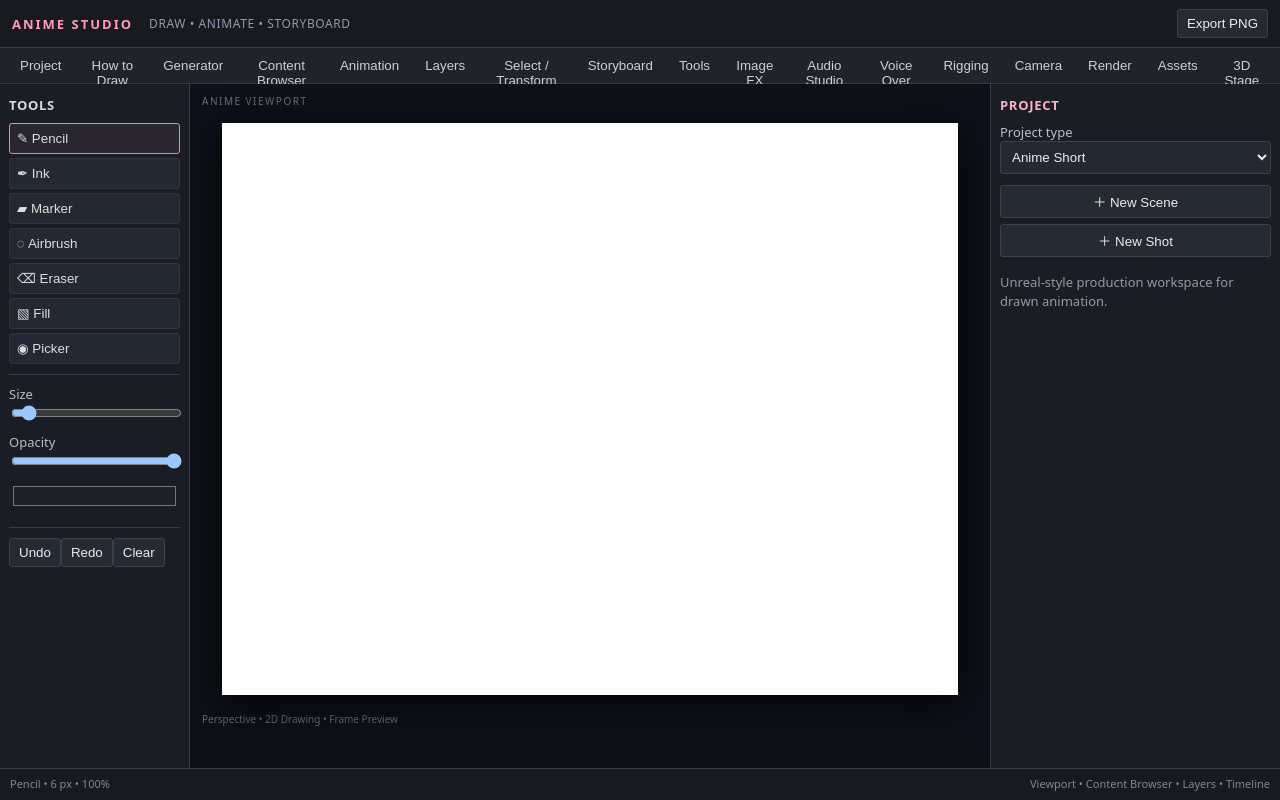
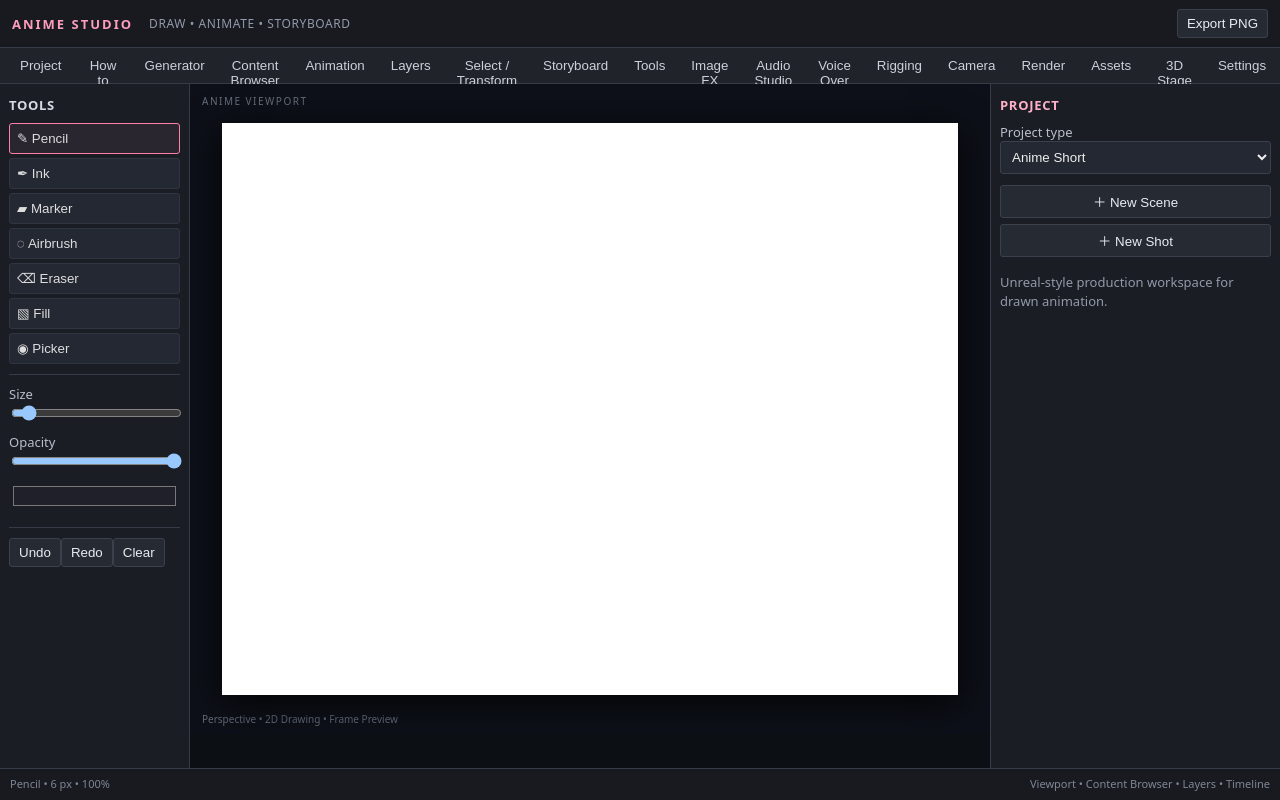
Before and after one commit to ArkansasIo/Drawing-program, a website with bundled scripts: page index.html in a window 1280 px wide. Built offline with nearby package versions, Linux system fonts and the light colour scheme.

Commit message:
Add Anime Studio identity and settings workspace

```diff
--- a/index.html
+++ b/index.html
@@ -1,10 +1,10 @@
 <!doctype html>
 <html lang="en"><head><meta charset="utf-8"><meta name="viewport" content="width=device-width,initial-scale=1">
 <title>Anime Studio — Drawing & Animation</title><link rel="stylesheet" href="style.css"></head>
-<body>
+<body id="anime-studio" data-app-id="anime-studio">
 <header><strong>ANIME STUDIO</strong><span>DRAW • ANIMATE • STORYBOARD</span><button id="export">Export PNG</button></header>
 <nav class="menu">
-<button data-panel="project">Project</button><button data-panel="howto">How to Draw</button><button data-panel="generator">Generator</button><button data-panel="references">Content Browser</button><button data-panel="animation">Animation</button><button data-panel="layers">Layers</button><button data-panel="select">Select / Transform</button><button data-panel="panels">Storyboard</button><button data-panel="tools">Tools</button><button data-panel="effects">Image FX</button><button data-panel="audio">Audio Studio</button><button data-panel="voiceover">Voice Over</button><button data-panel="rigging">Rigging</button><button data-panel="camera">Camera</button><button data-panel="render">Render</button><button data-panel="assets">Assets</button><button data-panel="stage3d">3D Stage</button>
+<button data-panel="project">Project</button><button data-panel="howto">How to Draw</button><button data-panel="generator">Generator</button><button data-panel="references">Content Browser</button><button data-panel="animation">Animation</button><button data-panel="layers">Layers</button><button data-panel="select">Select / Transform</button><button data-panel="panels">Storyboard</button><button data-panel="tools">Tools</button><button data-panel="effects">Image FX</button><button data-panel="audio">Audio Studio</button><button data-panel="voiceover">Voice Over</button><button data-panel="rigging">Rigging</button><button data-panel="camera">Camera</button><button data-panel="render">Render</button><button data-panel="assets">Assets</button><button data-panel="stage3d">3D Stage</button><button data-panel="settings">Settings</button>
 </nav>
 <div class="workspace">
 <aside class="tools" id="toolPanel"><h3>Tools</h3>
@@ -39,7 +39,7 @@
 <section id="render" class="panel"><h3>Render & Export</h3><label>Format<select id="renderFormat"><option>PNG</option><option>JPEG</option><option>WebP</option><option>PNG Sequence</option><option>Sprite Sheet</option></select></label><label>Scale<select id="renderScale"><option value="1">100%</option><option value="2">200%</option><option value="4">400%</option></select></label><button id="renderExport">Export Current Frame</button><button id="renderSequence">Export Frame Sequence</button><p id="renderStatus" class="muted">Renderer ready.</p></section>
 <section id="assets" class="panel"><h3>Asset Library</h3><input id="assetSearch" placeholder="Search characters, poses, props, backgrounds…"><label>Category<select id="assetCategory"><option>Characters</option><option>Poses</option><option>Expressions</option><option>Clothing</option><option>Props</option><option>Creatures</option><option>Vehicles</option><option>Backgrounds</option><option>FX</option><option>Sound</option><option>Music</option></select></label><div id="assetLibrary" class="library"></div><p class="muted">Project assets can be tagged with creator, source, license and provenance metadata.</p></section>
 <section id="stage3d" class="panel"><h3>2D × 3D Anime Stage</h3><label>Stage Mode<select id="stageMode"><option>2D Canvas</option><option>2D Cutout</option><option>2.5D Stage</option><option>3D Stage</option><option>Composite</option></select></label><label>Camera Projection<select id="projection"><option>Perspective</option><option>Orthographic</option></select></label><label>Depth <input id="assetDepth" type="range" min="-100" max="100" value="0"></label><label>Parallax <input id="parallax" type="range" min="0" max="200" value="100"></label><label>Stylized Lighting <input id="stageLight" type="range" min="0" max="100" value="70"></label><button id="addStageCard">＋ Add 2D Stage Card</button><button id="resetStage">Reset Stage</button><div id="stageCards" class="audio-list"></div><p class="muted">2D artwork is staged in 3D space for depth, camera movement, parallax and stylized anime lighting.</p></section>
-<section id="tools" class="panel"><h3>Editor Tools</h3><p>Viewport: draw and inspect the current frame.</p><p>Content Browser: reusable anime/cartoon assets.</p><p>Layers: organize the art stack.</p><p>Timeline: animation frames and timing.</p><p>Select / Transform: isolate and manipulate artwork.</p></section>
+<section id="settings" class="panel"><h3>Studio Settings</h3><label>Theme<select id="themeSelect"><option value="dark">Dark</option><option value="light">Light</option></select></label><label>Autosave <input id="autosave" type="checkbox" checked></label><label>Show Grid <input id="gridSetting" type="checkbox"></label><label>Symmetry <input id="symmetrySetting" type="checkbox"></label><label>Default FPS <input id="defaultFps" type="number" min="1" max="60" value="12"></label><button id="resetSettings">Reset Settings</button><button id="saveSettings">Save Settings</button><p id="settingsStatus" class="muted">Settings are stored locally in this browser.</p></section><section id="tools" class="panel"><h3>Editor Tools</h3><p>Viewport: draw and inspect the current frame.</p><p>Content Browser: reusable anime/cartoon assets.</p><p>Layers: organize the art stack.</p><p>Timeline: animation frames and timing.</p><p>Select / Transform: isolate and manipulate artwork.</p></section>
 </aside></div>
 <footer><span id="status">Pencil • 6 px • 100%</span><span>Viewport • Content Browser • Layers • Timeline</span></footer>
 <script src="app.js"></script>
```
